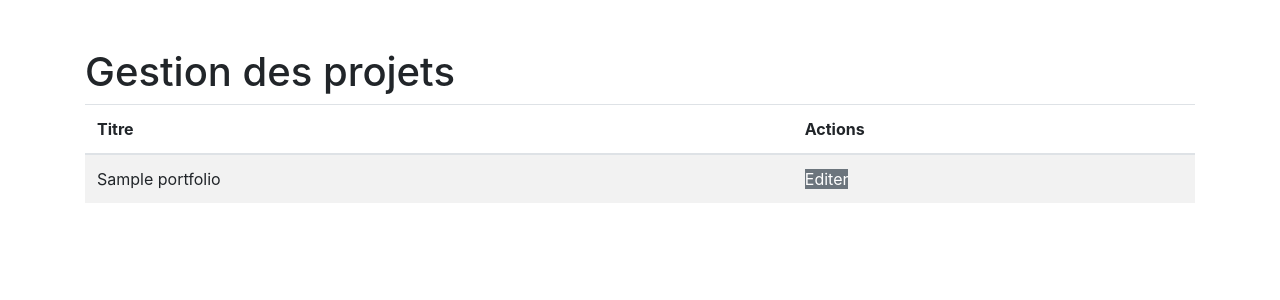
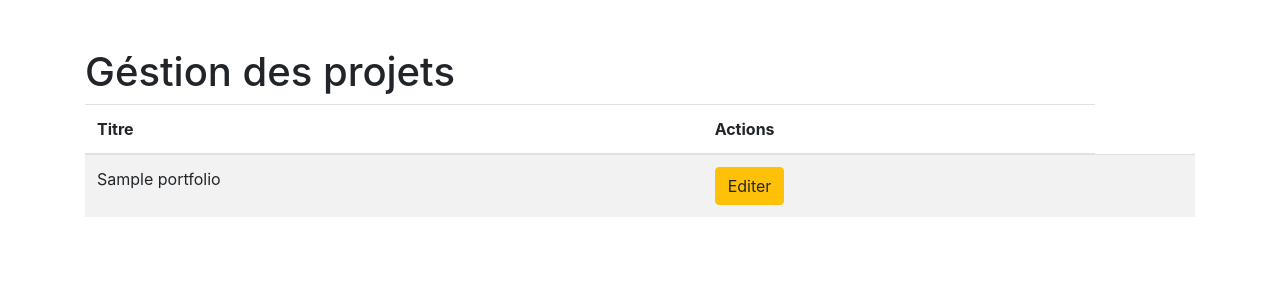
Before and after one commit to gilgamet/P5, a Symfony app: template p51/templates/admin/portfolio/index.html.twig in a window 1280 px wide. Shown: the part 56-356 px from the top of the page. Run offline with Twig, Linux system fonts and the light colour scheme; the template is opened without the code that fills it: most values are stand-ins (such as "Sample title", 1, 10 or a date in 2020); some libraries are stand-ins or nearby versions.

```diff
--- a/p51/templates/admin/portfolio/index.html.twig
+++ b/p51/templates/admin/portfolio/index.html.twig
@@ -1,10 +1,10 @@
 {% extends 'base.html.twig' %}
 
-{% block title 'Gestion Backend des projets' %}
+{% block title 'Géstion Backend des projets' %}
 
 {% block body %}
     <div class="container mt-5">
-        <h1>Gestion des projets</h1>
+        <h1>Géstion des projets</h1>
 
         <table class="table table-striped">
             <thead>
@@ -15,9 +15,13 @@
                 <tbody>
                 {% for portfolio in portfolios %}
                 <tr>
-                <td>{{ portfolio.title }}</td>
+                    <td>{{ portfolio.title }}
+                    </td>
                     <td>
-                    <a href="{{ path('admin.portfolio.edit', {id: portfolio.id}) }}" class="'btn btn-secondary">Editer</a>
+                        <a href="{{ path('admin.portfolio.edit', {id: portfolio.id}) }}" class="btn btn-warning">Editer</a>
+                    </td>
+                    <td>
+                        <!--<a href="" class="btn btn-danger">Enregistrer un nouveau projet</a>-->
                     </td>
                 </tr>
                 {% endfor %}
```
Lines whose indentation alone changed are shown as unchanged.
